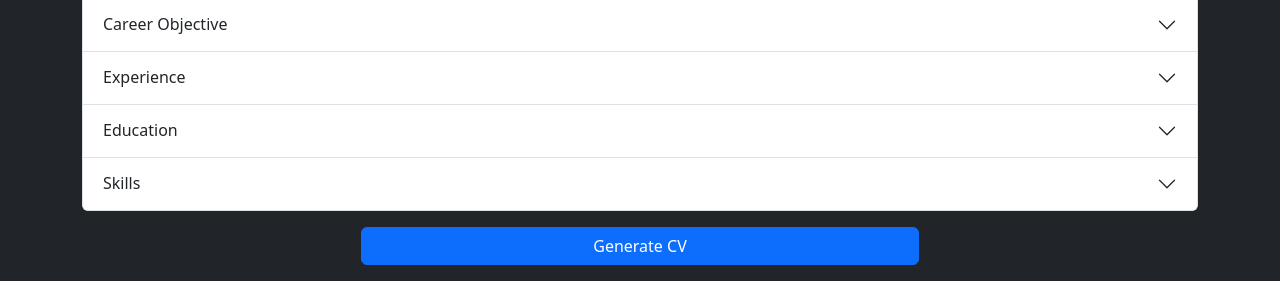
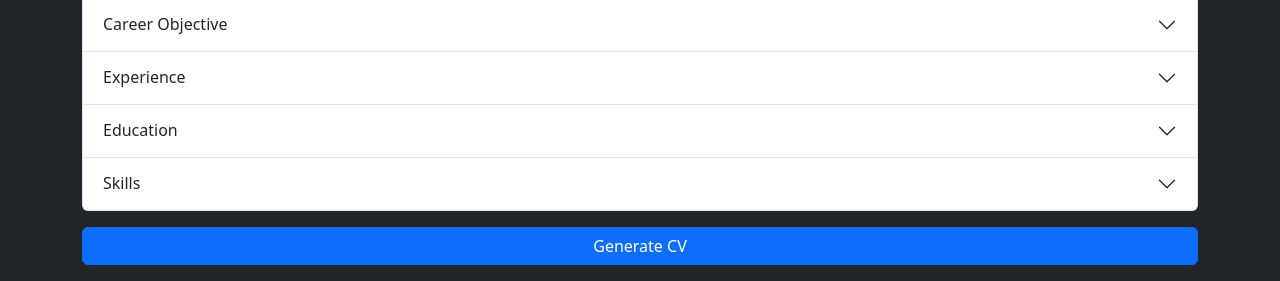
Before and after one commit to hakanayata/cv-generator, a Flask app: page / in a window 1280 px wide. Shown: the part 577-858 px from the top of the page. Run offline with Flask 2, Linux system fonts and the light colour scheme; parts of the project's set-up code (start-up, migrations or seed data) failed here and were passed over.

Commit message:
generate btn width set to 100%

```diff
--- a/static/styles.css
+++ b/static/styles.css
@@ -9,3 +9,9 @@ a {
 input[type="file"] {
     width: 240px !important;
 }
+
+@media (max-width: 768) {
+    .w-md-100 {
+        width: 100% !important;
+    }
+}
--- a/templates/index.html
+++ b/templates/index.html
@@ -186,9 +186,9 @@
                     </div>
                 </div>
             </div>
-            <div class="d-grid gap-2 col-6 mx-auto">
-                <button class="btn btn-primary my-3" type="submit">Generate CV</button>
-            </div>
+            <!-- <div class="d-grid gap-2 d-md-block"> -->
+            <button class="btn btn-primary my-3 mx-auto w-100" type="submit">Generate CV</button>
+            <!-- </div> -->
         </form>
 
         <!-- Bootstrap 5.2 js -->
```
